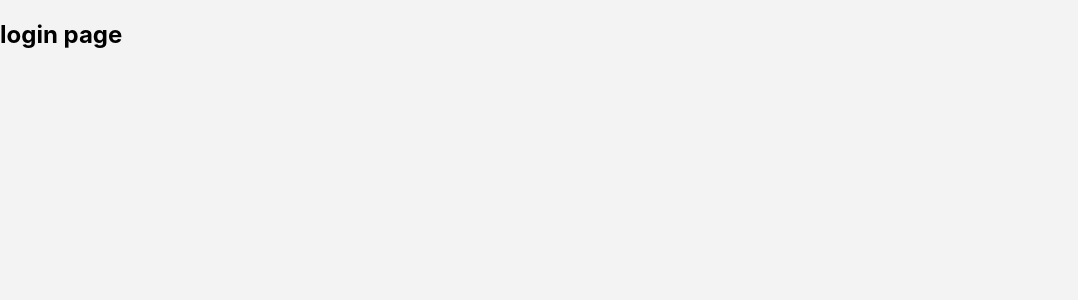
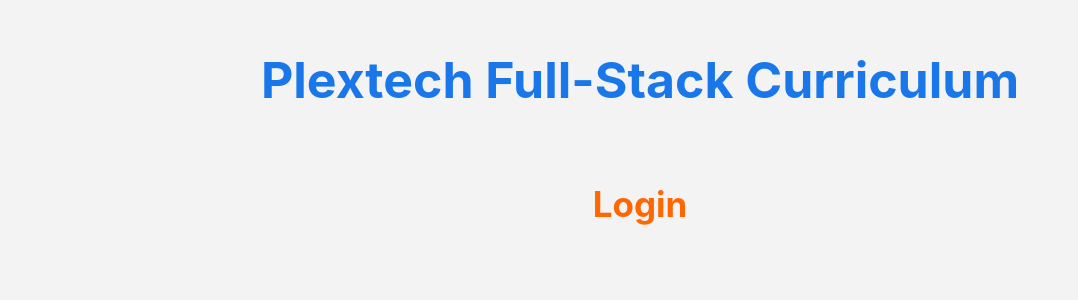
Before and after one commit to kyldan23/CurriculumTrackerApp, a React (Create React App) app in the folder frontend/tracker/: page / in a window 1280 px wide. Shown: the top 300 px of the page, without its empty margins (0-1078 px from the left). Built offline with nearby package versions, Linux system fonts and the light colour scheme.

Commit message:
login page frontend

```diff
--- /dev/null
+++ b/frontend/tracker/src/Login.css
@@ -0,0 +1,14 @@
+header {
+    text-align: center;
+    color: #1A77E9;
+    font-size: 50px;
+    font-family: -apple-system, BlinkMacSystemFont, 'Segoe UI', Roboto, Oxygen, Ubuntu, Cantarell, 'Open Sans', 'Helvetica Neue', sans-serif;
+    font-weight: bold;
+    padding: 50px;
+}
+
+h1 {
+  color: #ff6700;
+  font-size: 35px;
+  padding: 50px;
+}
--- a/frontend/tracker/src/Login.js
+++ b/frontend/tracker/src/Login.js
@@ -1,7 +1,10 @@
 import React from 'react';
+import './Login.css';
 
 export default function Login() {
   return(
-    <h2>login page</h2>
+    <header>Plextech Full-Stack Curriculum
+      <h1>Login</h1>
+    </header>
   );
 }
```
